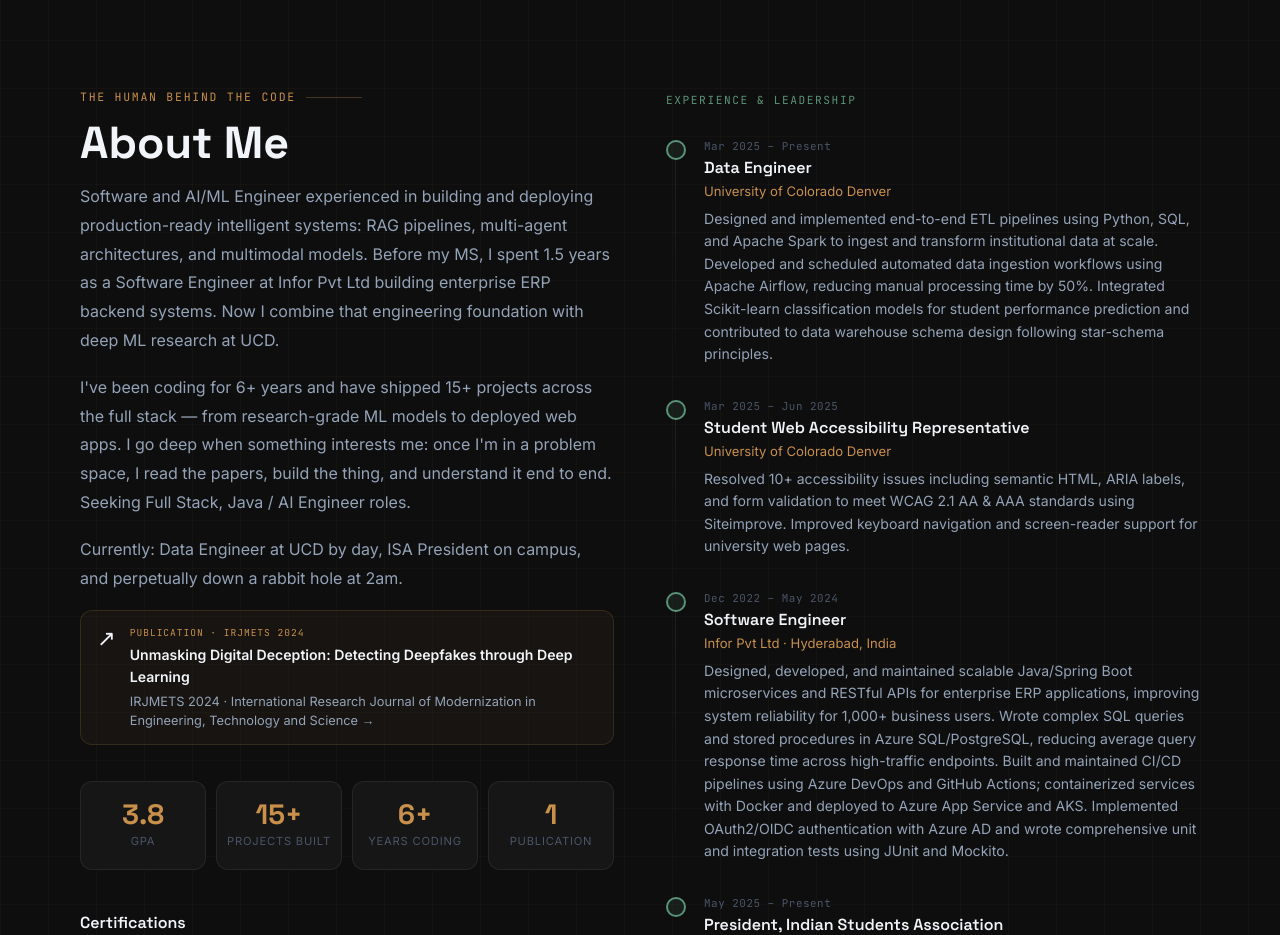
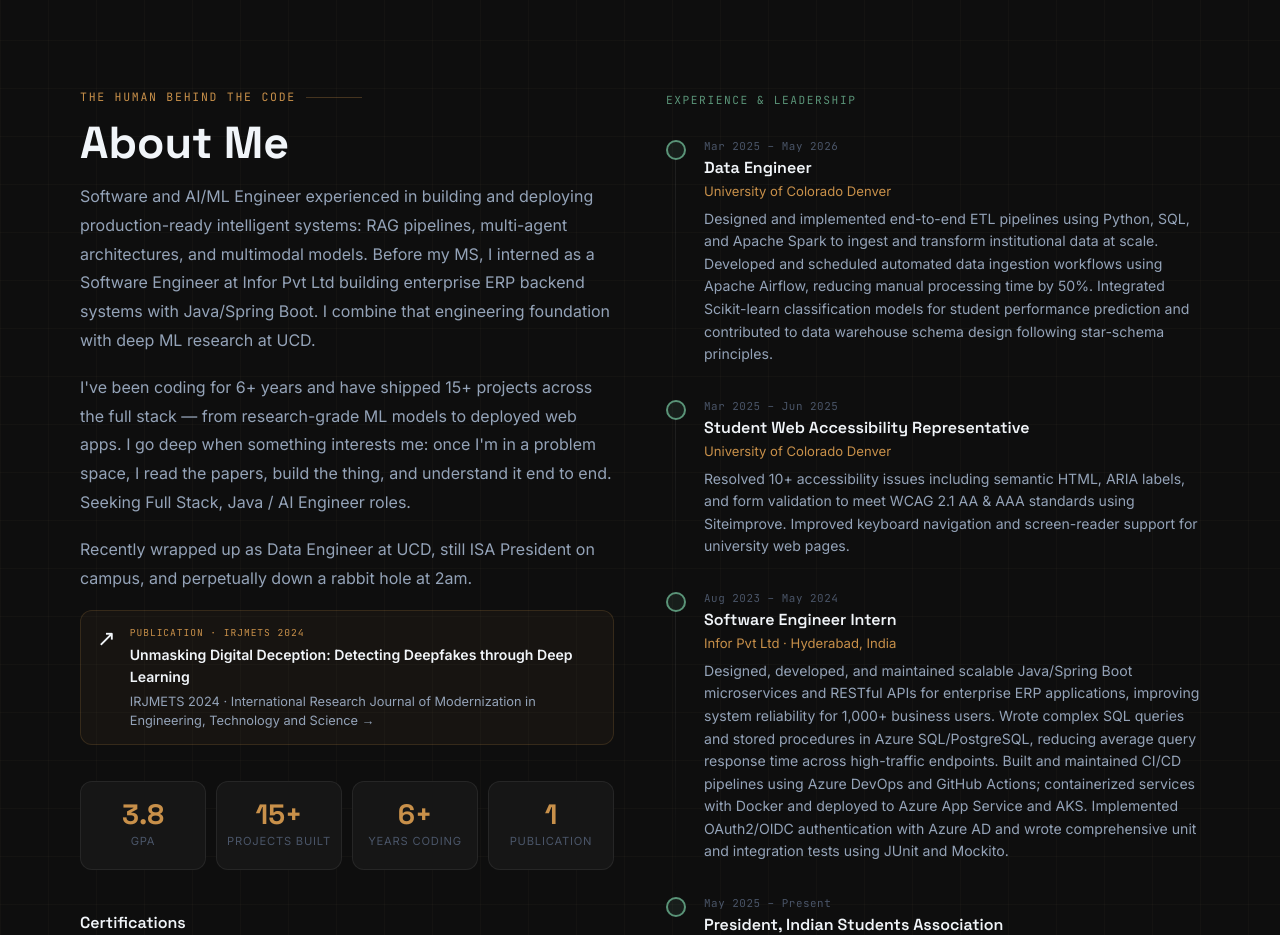
Before and after one commit to Deekshareddy10/portfolio, a React (Vite) app: page / in a window 1280 px wide. Shown: the part 1640-2575 px from the top of the page. Built offline with nearby package versions, Linux system fonts and the light colour scheme; no server answers; the database is empty.

Commit message:
fixed the timelines

```diff
--- a/src/sections/About.jsx
+++ b/src/sections/About.jsx
@@ -10,7 +10,7 @@ const STATS = [
 
 const EXPERIENCE = [
   {
-    year: 'Mar 2025 – Present',
+    year: 'Mar 2025 – May 2026',
     title: 'Data Engineer',
     org: 'University of Colorado Denver',
     desc: 'Designed and implemented end-to-end ETL pipelines using Python, SQL, and Apache Spark to ingest and transform institutional data at scale. Developed and scheduled automated data ingestion workflows using Apache Airflow, reducing manual processing time by 50%. Integrated Scikit-learn classification models for student performance prediction and contributed to data warehouse schema design following star-schema principles.',
@@ -24,8 +24,8 @@ const EXPERIENCE = [
     type: 'work',
   },
   {
-    year: 'Dec 2022 – May 2024',
-    title: 'Software Engineer',
+    year: 'Aug 2023 – May 2024',
+    title: 'Software Engineer Intern',
     org: 'Infor Pvt Ltd · Hyderabad, India',
     desc: 'Designed, developed, and maintained scalable Java/Spring Boot microservices and RESTful APIs for enterprise ERP applications, improving system reliability for 1,000+ business users. Wrote complex SQL queries and stored procedures in Azure SQL/PostgreSQL, reducing average query response time across high-traffic endpoints. Built and maintained CI/CD pipelines using Azure DevOps and GitHub Actions; containerized services with Docker and deployed to Azure App Service and AKS. Implemented OAuth2/OIDC authentication with Azure AD and wrote comprehensive unit and integration tests using JUnit and Mockito.',
     type: 'work',
@@ -136,8 +136,8 @@ export default function About() {
           <p className="about-para reveal">
             Software and AI/ML Engineer experienced in building and deploying production-ready intelligent
             systems: RAG pipelines, multi-agent architectures, and multimodal models.
-            Before my MS, I spent 1.5 years as a Software Engineer at Infor Pvt Ltd building enterprise ERP
-            backend systems. Now I combine that engineering foundation with deep ML research at UCD.
+            Before my MS, I interned as a Software Engineer at Infor Pvt Ltd building enterprise ERP
+            backend systems with Java/Spring Boot. I combine that engineering foundation with deep ML research at UCD.
           </p>
 
           <p className="about-para reveal">
@@ -148,7 +148,7 @@ export default function About() {
           </p>
 
           <p className="about-para reveal">
-            Currently: Data Engineer at UCD by day, ISA President on campus, and perpetually
+            Recently wrapped up as Data Engineer at UCD, still ISA President on campus, and perpetually
             down a rabbit hole at 2am.
           </p>
 
```
